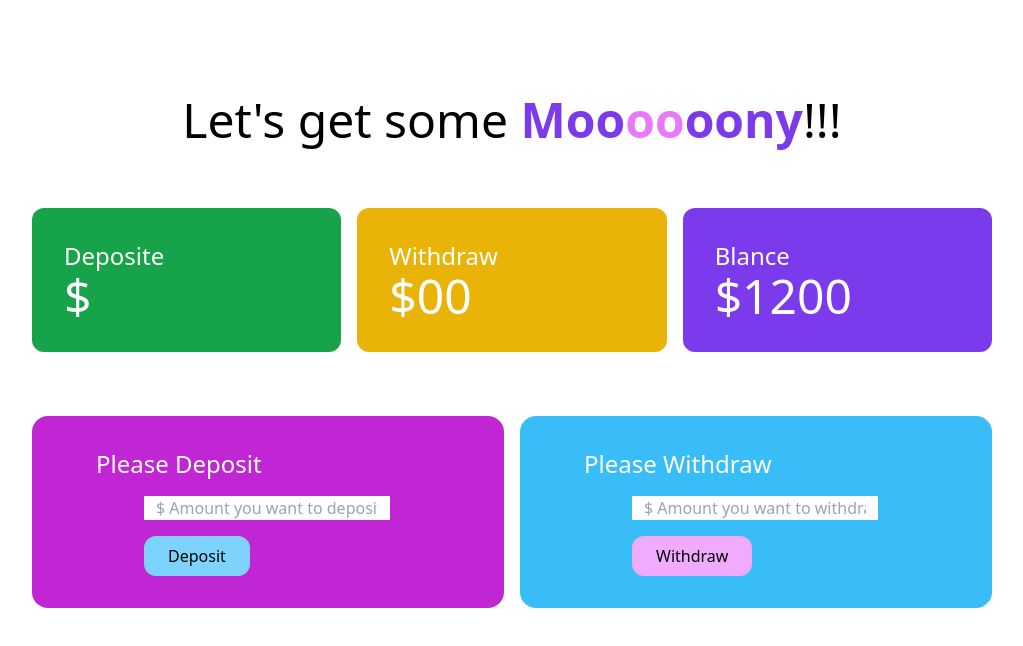
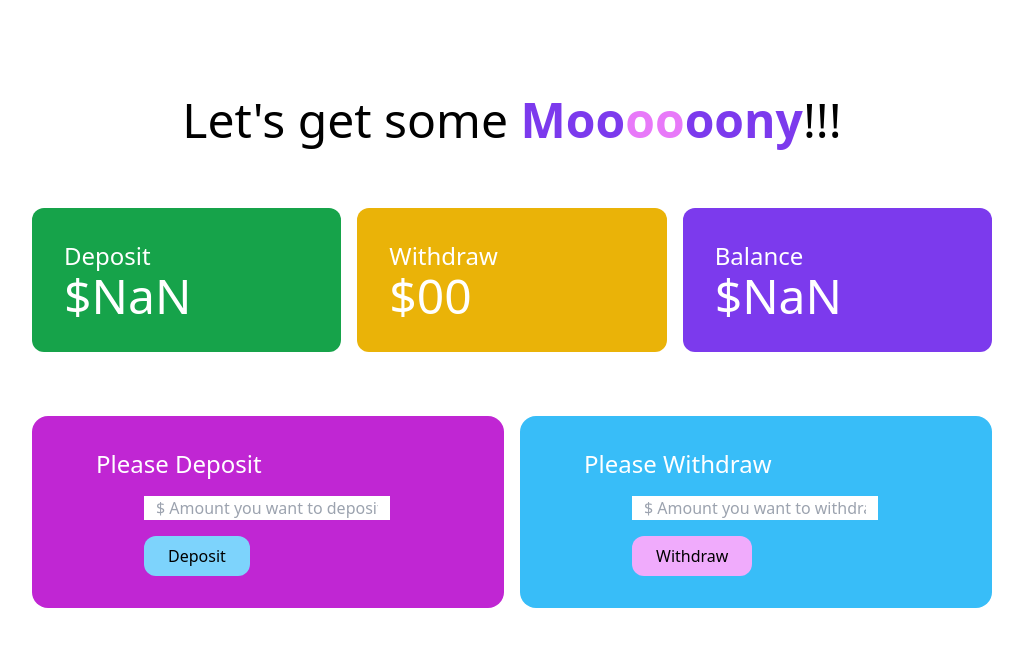
Before and after one commit to majbaulhoque/Money-portal, a plain HTML site: page bank.html in a window 1280 px wide. Both pictures are taken after a click on the button "Deposit". Shown: the whole page, without its empty margins (128-1151 px from the left). Drawn offline with nearby package versions, Linux system fonts and the light colour scheme.

Commit message:
update deposit and balance and handle string add

```diff
--- a/bank.html
+++ b/bank.html
@@ -14,16 +14,16 @@
         <section class="mt-16">
             <div class="grid grid-cols-1 md:grid-cols-2 lg:grid-cols-3 w-9/12 mx-auto gap-4 text-white">
                 <div class="bg-green-600 p-8 rounded-xl">
-                    <h4 class="text-2xl">Deposite</h4>
-                    <h2 class="text-5xl">$<span id="balance-id">00</span></h2>
+                    <h4 class="text-2xl">Deposit</h4>
+                    <h2 class="text-5xl">$<span id="deposit-id">00</span></h2>
                 </div>
                 <div class="bg-yellow-500 p-8 rounded-xl">
                     <h4 class="text-2xl">Withdraw</h4>
                     <h2 class="text-5xl">$00</h2>
                 </div>
                 <div class="bg-violet-600 p-8 rounded-xl">
-                    <h4 class="text-2xl">Blance</h4>
-                    <h2 class="text-5xl">$1200</h2>
+                    <h4 class="text-2xl">Balance</h4>
+                    <h2 class="text-5xl">$<span id="balance-id">1200</span></h2>
                 </div>
             </div>
         </section>
--- a/deposit.js
+++ b/deposit.js
@@ -4,11 +4,30 @@
 document.getElementById('btn-deposit').addEventListener('click',function(){
     // ? step-2: Get the deposit amount from the deposit input field
     const depositField =  document.getElementById('deposit-field');
-    const depositAmount = depositField.value;
+    const newDepositAmountString = depositField.value;
+    const newDepositAmount = parseFloat(newDepositAmountString)
 
     // * Step-3: get the current deposit total amount.
     // ? for non-input(element other than input, textarea) use innerText to get the text
-    const depositTotalElement = document.getElementById('balance-id');
-    const depositTotal = depositTotalElement.innerText;
-    depositTotalElement.innerText = depositAmount
+    const depositTotalElement = document.getElementById('deposit-id');
+    const previousDepositTotalString = depositTotalElement.innerText;
+    const previousDepositTotal = parseFloat(previousDepositTotalString)
+
+    // step-4: add numbers to set the total deposit
+    const currentDepositTotal = previousDepositTotal + newDepositAmount;
+
+    depositTotalElement.innerText = currentDepositTotal;
+
+    // step-5: get the balance current total
+    const balanceTotalElement = document.getElementById('balance-id');
+    const previousBalanceTotalString = balanceTotalElement.innerText;
+    const previousBalanceTotal = parseFloat(previousBalanceTotalString);
+
+    // step-6: calculate current total balance
+    const currentBalanceTotal = previousBalanceTotal + newDepositAmount;
+    // set the balance total
+    balanceTotalElement.innerText = currentBalanceTotal;
+
+    // step 7
+    depositField.value = '';
 })
```
